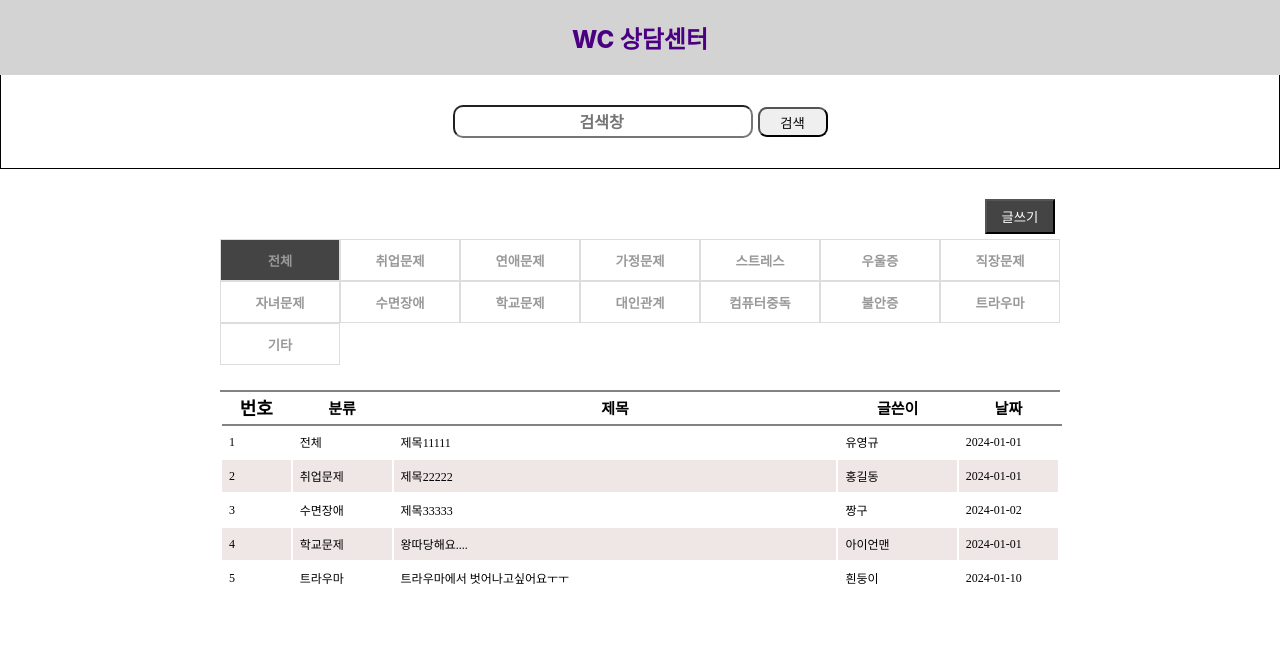
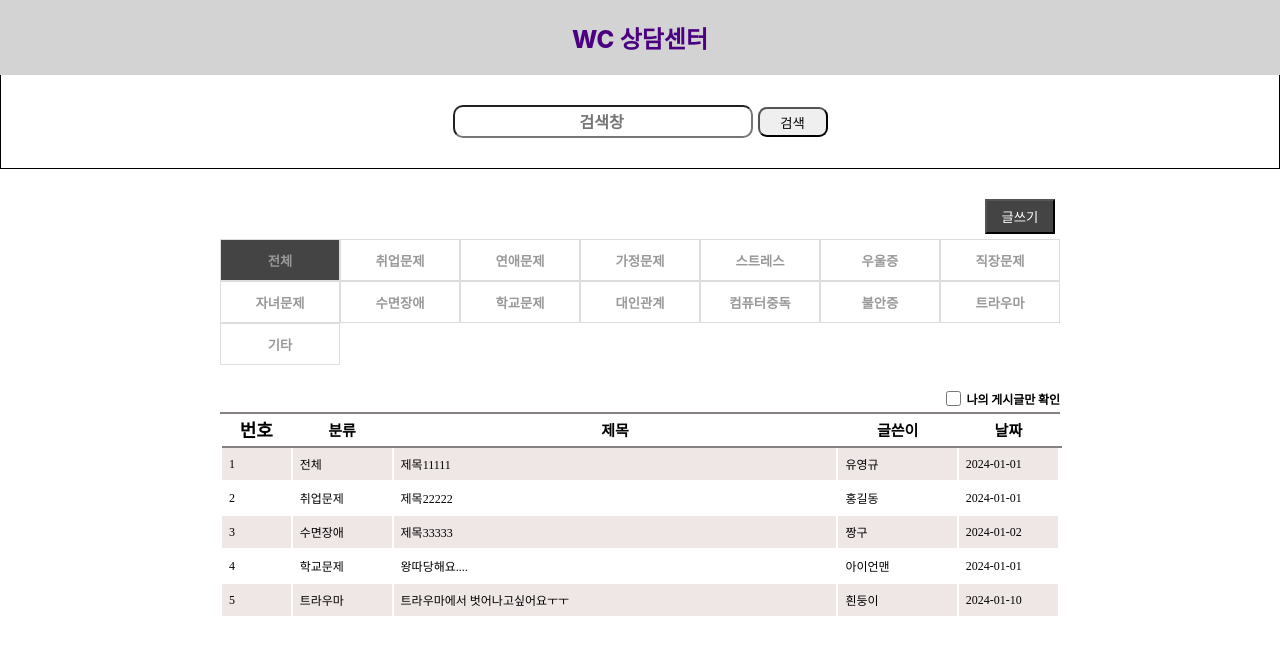
Before and after one commit to dbdudrb000/react_crud, a React (Create React App) app: page / in a window 1280 px wide. Shown: the top 654 px of the page. Built offline with nearby package versions, Linux system fonts and the light colour scheme.

Commit message:
추 후 컴포넌트 구조 재구성 예정

```diff
--- /dev/null
+++ b/src/json/useInfo.json
@@ -0,0 +1,3 @@
+{
+    "userInfo" : {"userName" : "유영규", "age" : 29}
+}
--- a/src/layout/HomeWriteList.jsx
+++ b/src/layout/HomeWriteList.jsx
@@ -26,9 +26,20 @@ const HomeWriteList = (props) => {
         return props.search !== '' ? item.title.toLowerCase().includes(props.search.toLowerCase()) : item
     });
 
+    const myWriteOnChange = (e) => {
+        props.worryCallbackFn('myWriteCheck', e.target.checked);
+    }
+
     return(
         <div className={props.attr}>
             <div className="worry-write-second-box">
+                <div className="myCheckBox-div">
+                    <input type="checkbox"
+                           name="myBoardCheck"
+                           onChange={myWriteOnChange}
+                    />
+                    <label>나의 게시글만 확인</label>
+                </div>
                 <div className="thead-write-line"></div>
                 <form>
                     <table>
@@ -49,8 +60,8 @@ const HomeWriteList = (props) => {
                         <tbody>
                             {
                                 // [전체] 선택이 아닌 선택한 카테고리의 리스트만 보여진다.
-                                filteringArray ? filteringArray.filter((item) => item.worryVal === props.checkedWorry && item.worryVal !== 'all')
-                                                               .map((item, index) => {
+                                filteringArray ? filteringArray?.filter((item) => item.worryVal === props.checkedWorry && item.worryVal !== 'all')
+                                                                .map((item, index) => {
                                                                     return(
                                                                         <tr key={String(item.seq)} className="main-write-List-tr">
                                                                             <td>{item.seq}</td>
@@ -60,7 +71,7 @@ const HomeWriteList = (props) => {
                                                                             <td>{item.currentDate}</td>
                                                                         </tr>
                                                                     )
-                                                                  }) : null
+                                                                }) : null
                             }
                             { // 카테고리 상관없이 전체 리스트가 보여진다.
                                 filteringArray ? filteringArray.filter(() => props.checkedWorry === 'all')
--- a/src/pages/HomePage.jsx
+++ b/src/pages/HomePage.jsx
@@ -3,24 +3,30 @@ import React, { useState, useEffect} from "react";
 import SearchBox from '../layout/SearchBox';
 import WorryBox from '../layout/WorryBox';
 import WorryWriteList from '../layout/HomeWriteList';
+import userInfo from '../json/useInfo.json';
 
 const HomePage = (props) => {
+
+    sessionStorage.setItem('userInfo', JSON.stringify(userInfo));
+
     // 카테고리 선택한 값
     const [worryChched, setWorryChched] = useState('all');
     // 검색한 문자열
     const [searchText, setSearchText] = useState('');
+    // 나의 글만 확인
+    const [myWriteCheck, setMyWriteCheck] = useState(false);
 
     const worryHandle = (gubn, newData) => {
         if(gubn === 'worryBox')  setWorryChched(newData);
         else if(gubn === 'searchBox') setSearchText(newData);
+        else if(gubn === 'myWriteCheck') setMyWriteCheck(newData);
     }
-
 
     return (
         <main>
             <SearchBox attr="search-box"  worryCallbackFn={worryHandle} />
             <WorryBox attr="worry-box" worryCallbackFn={worryHandle} checkedWorry={worryChched}/>
-            <WorryWriteList attr="main-worry-write-box" checkedWorry={worryChched} search={searchText}/>
+            <WorryWriteList attr="main-worry-write-box" worryCallbackFn={worryHandle} checkedWorry={worryChched} search={searchText}/>
         </main>
     );
 }
--- a/src/pages/WritePage.jsx
+++ b/src/pages/WritePage.jsx
@@ -65,7 +65,7 @@ const WritePage = () => {
         if(writeInfo.title === '' || writeInfo.writeKind === '' || writeInfo.nickName === '' || writeInfo.password === '' || writeInfo.content === '') {
             focusCheck();
         } else {
-            setWorryWriteList([...worryWriteList, writeInfo] );
+            setWorryWriteList([...worryWriteList, writeInfo]);
             setNavgateCheck(true);
             // sessionStorage.setItem('stgWorryWriteList', JSON.stringify(worryWriteList));
         }
--- a/src/resource/css/layout/homeWriteList.css
+++ b/src/resource/css/layout/homeWriteList.css
@@ -16,6 +16,11 @@
 .main-write-List-tr td:nth-child(4) { overflow: hidden; text-overflow: ellipsis; white-space: nowrap; max-width: 120px; }
 .main-write-List-tr td:nth-child(5) { overflow: hidden; text-overflow: ellipsis; white-space: nowrap; max-width: 100px; }
 
-.worry-write-second-box tbody tr:nth-child(even) { background-color: #efe6e6; }
+.worry-write-second-box tbody tr:nth-child(odd) { background-color: #efe6e6; }
 
 .thead-write-line { border: 1px solid #868181; width: 840px; position: absolute; }
+
+
+.myCheckBox-div { display: flex; justify-content: flex-end; margin-bottom: 5px;}
+.myCheckBox-div > input { margin-right: 5px; width: 15px; }
+.myCheckBox-div > label { font-weight: 800; font-size: 12px; }
```
